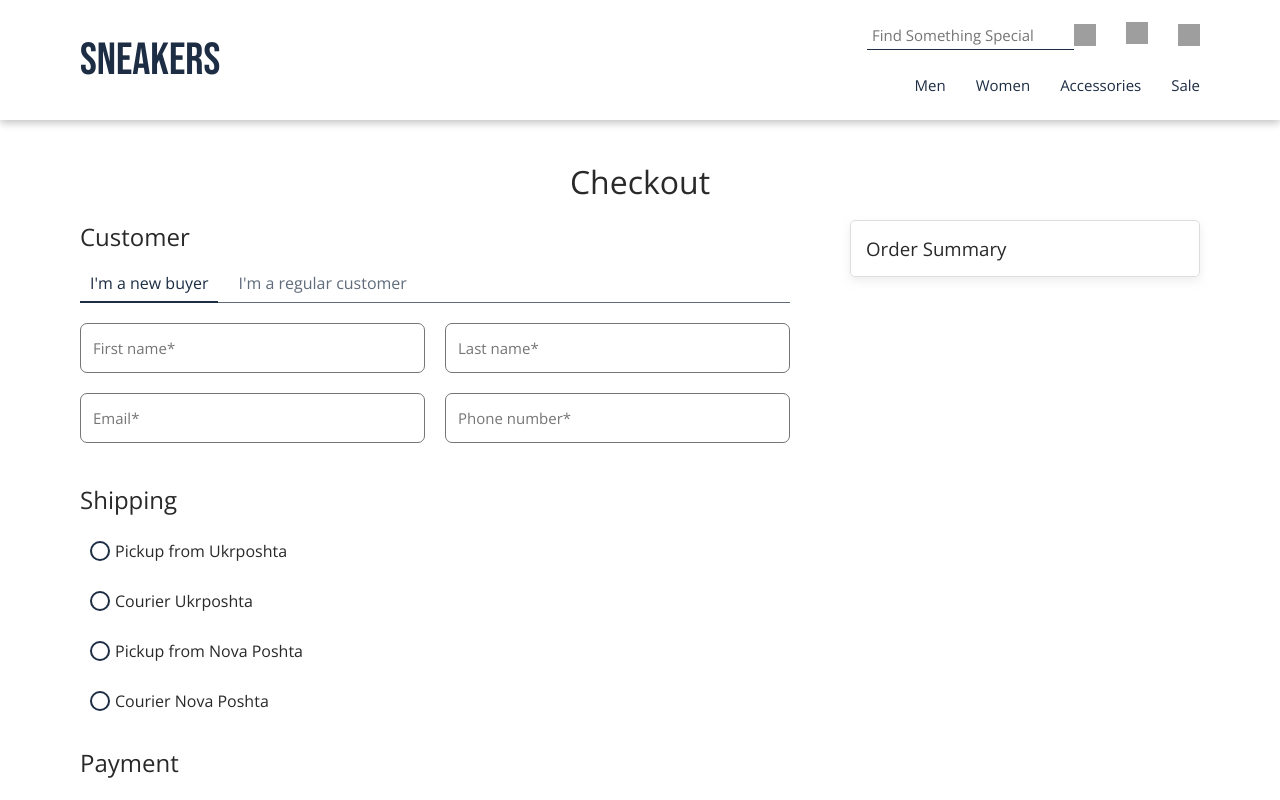
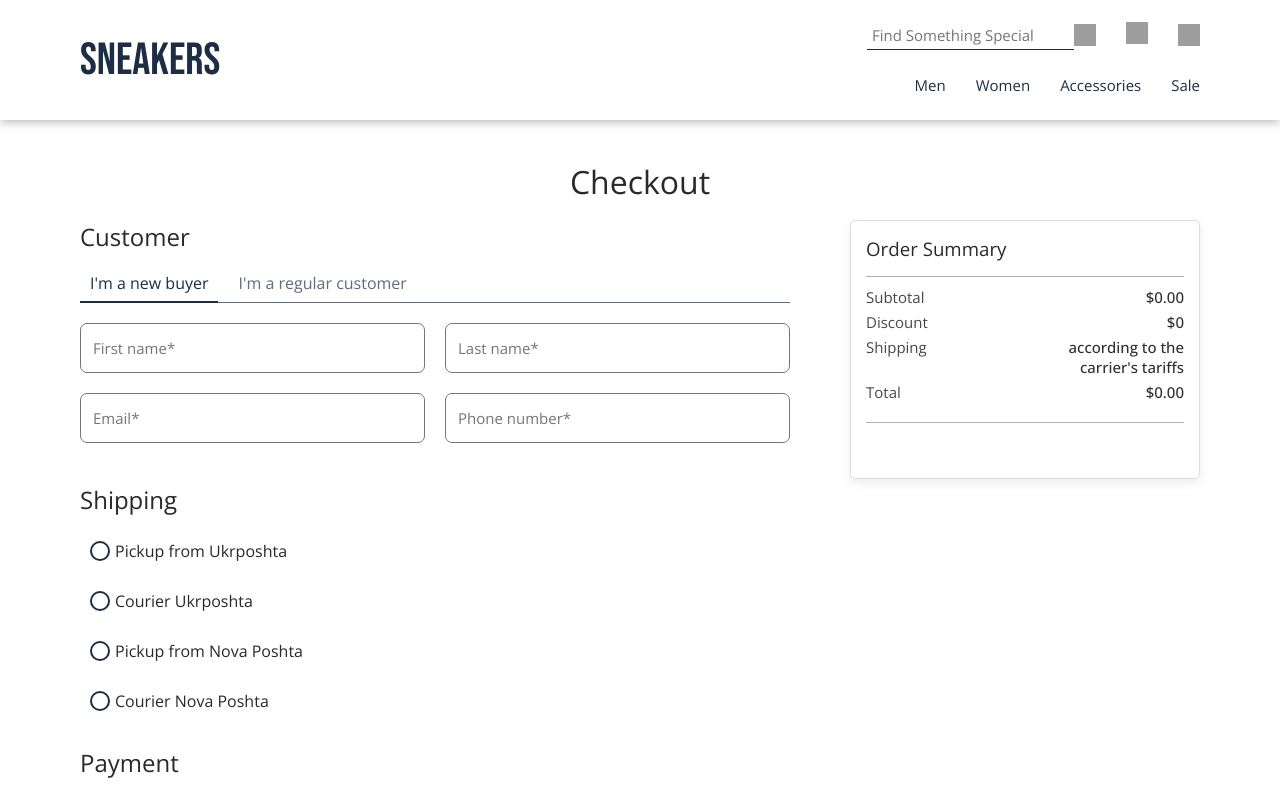
Before and after one commit to JonobaneL/Sneakers, a React (Vite) app: page /checkout in a window 1280 px wide. Shown: the top 800 px of the page. Built offline with nearby package versions, Linux system fonts and the light colour scheme; grey boxes are pictures that could not be loaded; the HTML template or start-up script is replaced by a standard one.

Commit message:
modified project

```diff
--- a/src/components/CreditCardForm/CreaditCardForm.module.scss
+++ b/src/components/CreditCardForm/CreaditCardForm.module.scss
@@ -0,0 +1,12 @@
+.card-form{
+    width: 100%;
+    display: flex;
+    gap:10px;
+    .number{
+        flex: 0 1 100%;
+    }
+    .date,.cvv{
+        min-width: 145px;
+        flex: 0 1 145px;
+    }
+}
--- a/src/components/CreditCardForm/CreditCardFrom.jsx
+++ b/src/components/CreditCardForm/CreditCardFrom.jsx
@@ -1,9 +1,18 @@
+import CInput from '../UI/inputV2/CInput';
 import styles from './CreaditCardForm.module.scss'
 
 const CreditCardFrom = () => {
     return (
         <div className={styles['card-form']}>
-
+            <div className={styles.number}>
+                <CInput id="cardNumber-fullBorder-50" placeholder="Card Number"/>
+            </div>
+            <div className={styles.date}>
+                <CInput id="cardDate-fullBorder-50" placeholder="MM/YY"/>
+            </div>
+            <div className={styles.cvv}>
+                <CInput id="cardCVV-fullBorder-50" placeholder="CVV"/>
+            </div>
         </div>
     );
 };
--- /dev/null
+++ b/src/components/OrderSummaryList/OrderSummaryList.jsx
@@ -0,0 +1,31 @@
+import { useShoppingCart } from '../../context/CartContext';
+import { useShoes } from '../../hooks/useShoes';
+import styles from './OrderSummaryList.module.scss'
+
+const Item = ({id,colorId,size,quantity}) =>{
+    const item = useShoes(id,colorId)
+    return <li className={styles['list-item']}>
+        <img className={styles['list-item__image']} src={item.images[1]} alt={item.name} />
+        <div className={styles['list-item__info']}>
+            <h4 className={styles['list-item__name']}>{item.name}</h4>
+            <p>Size: {size}</p>
+            <p>Color: {item.colorName}</p>
+            <p>Qty: {quantity} x ${item.cost}</p>
+            <p>${(quantity*item.cost).toFixed(2)}</p>
+        </div>
+    </li>
+}
+
+const OrdreSummaryList = () => {
+    const {shoppingCart} = useShoppingCart();
+
+    return (
+        <ul className={styles.list}>
+            {shoppingCart.map(item=>
+                <Item key={`${item.id}#${item.colorId}#${item.size}`} {...item} />
+                )}
+        </ul>
+     );
+}
+
+export default OrdreSummaryList;
--- /dev/null
+++ b/src/components/OrderSummaryList/OrderSummaryList.module.scss
@@ -0,0 +1,28 @@
+.list{
+    width: 100%;
+    display: flex;
+    flex-direction: column;
+    gap: 10px;
+    .list-item{
+        display: flex;
+        gap: 8px;
+        .list-item__image{
+            height: 100px;
+        }
+        &__info{
+            display: flex;
+            flex-direction: column;
+
+            .list-item__name{
+                font-weight: 500;
+                padding-bottom: 3px;
+            }
+            p{
+                font-size: 15px;
+                color: #474747;
+                font-weight: 500;
+            }
+
+        }
+    }
+}
--- a/src/context/CartContext.jsx
+++ b/src/context/CartContext.jsx
@@ -1,4 +1,5 @@
 import React, { useContext, useState } from "react";
+import { useShoes } from "../hooks/useShoes";
 
 const CartContext = React.createContext({});
 
@@ -45,11 +46,16 @@ export const CartProvider = ({children})=>{
             })
         )
     }
+    const cartSubTotal = shoppingCart.reduce((total,cartItem)=>{
+       const item = useShoes(cartItem.id,cartItem.colorId);
+       return total+(item?.cost||0)*cartItem.quantity;
+    },0).toFixed(2);
     const cartQuantity = shoppingCart.reduce((quantity,item)=>item.quantity+quantity,0)
     return(
         <CartContext.Provider value={{
             shoppingCart,
             cartQuantity,
+            cartSubTotal,
             addToCart,
             getItemQuantity,
             increaseCartQuantity,
--- a/src/pages/Checkout/Checkout.jsx
+++ b/src/pages/Checkout/Checkout.jsx
@@ -2,9 +2,6 @@ import { useState } from 'react';
 import styles from './Checkout.module.scss'
 import InfoTabs from '../../components/UI/info-tabs/InfoTabs';
 import { useShoppingCart } from '../../context/CartContext';
-import RadioButton from '../../components/UI/radioButton/RadioButton';
-import CartItem from '../../components/CartItem/CartItem';
-import { useShoes } from '../../hooks/useShoes';
 import { useEffect } from 'react';
 import RadioList from '../../components/RadioList/RadioList';
 import Select from '../../components/UI/select/Select';
@@ -13,11 +10,12 @@ import { getPostOffice } from '../../utils/getPostOffice';
 import CustomerAddressForm from '../../components/CustomerAddress/CustomerAddressForm';
 import PayPalIcon from '../../images/PayPal-icon.svg'
 import CInput from '../../components/UI/inputV2/CInput';
+import CreditCardFrom from '../../components/CreditCardForm/CreditCardFrom';
+import OrdreSummaryList from '../../components/OrderSummaryList/OrderSummaryList';
 
 const Checkout = () => {
     const [customer,setCustomer] = useState('new');
-    const {shoppingCart} = useShoppingCart();
-    const [checked,setChecked] = useState();
+    const {cartSubTotal} = useShoppingCart();
     const hadler = (param)=>{
         console.log(param)
     }
@@ -25,10 +23,6 @@ const Checkout = () => {
     console.log(currentCity)
     const ukrposhtaOffices = getPostOffice(currentCity.id,'ukrposhta')
     const novaposhtaOffices = getPostOffice(currentCity.id,'novaposhta')
-    useEffect(()=>{
-        console.log(checked)
-    },[checked])
-    console.log("Cart = ",shoppingCart)
     return <div className={styles.checkout}>
         <div className={styles.content}>
             <h1 className={styles.title}>Checkout</h1>
@@ -64,7 +58,7 @@ const Checkout = () => {
                         ]}
                         groupName='shipping'
                         >
-                        <div className="" style={{padding:'10px 0'}}>
+                            <div className={styles['option-wrapper']} >
                                 <Select placeholder='Select a post office'
                                 params={ukrposhtaOffices.map(item=>{return {id:item.id,value:`${item.name}, ${item.street}`}})}
                                 getData={hadler}
@@ -72,10 +66,10 @@ const Checkout = () => {
                                 height='50px'
                                 />
                             </div>
-                        <div style={{padding:'10px 0'}}>
+                            <div className={styles['option-wrapper']} >
                                 <CustomerAddressForm />
                             </div>
-                        <div className="" style={{padding:'10px 0'}}>
+                            <div className={styles['option-wrapper']} >
                                 <Select placeholder='Select a post office'
                                 params={novaposhtaOffices.map(item=>{return {id:item.id,value:`${item.name}, ${item.street}`}})}
                                 getData={hadler}
@@ -83,7 +77,7 @@ const Checkout = () => {
                                 height='50px'
                                 />
                             </div>
-                        <div style={{padding:'10px 0'}}>
+                            <div className={styles['option-wrapper']}>
                                 <CustomerAddressForm />
                             </div>
                         </RadioList>
@@ -98,8 +92,8 @@ const Checkout = () => {
                     groupName='payment'
                     >
                         <></>
-                    <div className="">
-                        <CInput id="cardNumber-fullBorder-50" placeholder="Card Number"/>
+                        <div className={styles['option-wrapper']}>
+                            <CreditCardFrom />
                         </div>
                         <></>
                     </RadioList>
@@ -107,7 +101,28 @@ const Checkout = () => {
                 </form>
             </div>
             <div className={styles.cart}>
-            <h3 className={styles['cart-title']}>Order Summary</h3>
+                <h3 className={styles['cart__title']}>Order Summary</h3>
+                <ul className={styles["order-total"]}>
+                    <li className={styles['order-total__item']}>
+                    Subtotal
+                    <p className={styles.price}>${cartSubTotal}</p>
+                    </li>
+                    <li className={styles['order-total__item']}>
+                    Discount
+                    <p className={styles.price}>$0</p>
+                    </li>
+                    <li className={styles['order-total__item']}>
+                        Shipping
+                    <p className={styles.shipping__details}>according to the carrier's tariffs</p>
+                    </li>
+                    <li className={styles['order-total__item']}>
+                        Total
+                        <p className={styles.price}>${cartSubTotal}</p>
+                    </li>
+                </ul>
+                <div className={styles.productList}>
+                    <OrdreSummaryList/>
+                </div>
             </div>
         </div>
     </div>;
--- a/src/pages/Checkout/Checkout.module.scss
+++ b/src/pages/Checkout/Checkout.module.scss
@@ -66,13 +66,45 @@
             }
         }
         .cart{
-            position: sticky;
-            top: 140px;
             width: 100%;
             padding: 15px;
             border:1px solid #ddd;
             box-shadow:0 4px 8px rgba(221,221,221,.5);
-            border-radius:5px
+            border-radius:5px;
+            .cart__title{
+                padding-bottom: 15px;
+                border-bottom: 1px solid #b0b0b0;
+            }
+            .order-total{
+                display: flex;
+                flex-direction: column;
+                gap: 5px;
+                margin: 10px 0;
+                font-size: 15px;
+                color: #474747;
+                &__item{
+                    display: flex;
+                    justify-content: space-between;
+                    .price{
+                        color: #2f2f2f;
+                        font-weight: 500;
+                    }
+                    .shipping__details{
+                        width: 130px;
+                        text-align: right;
+                        color: #2f2f2f;
+                        font-weight: 500;
+                    }
+                }
+            }
+            .productList{
+                margin: 20px 0;
+                border-top: 1px solid #b0b0b0;
+                padding-top: 20px;
+            }
+        }
+        .option-wrapper{
+            padding: 10px 0;
         }
     }
 }
```
Lines whose indentation alone changed are shown as unchanged.
